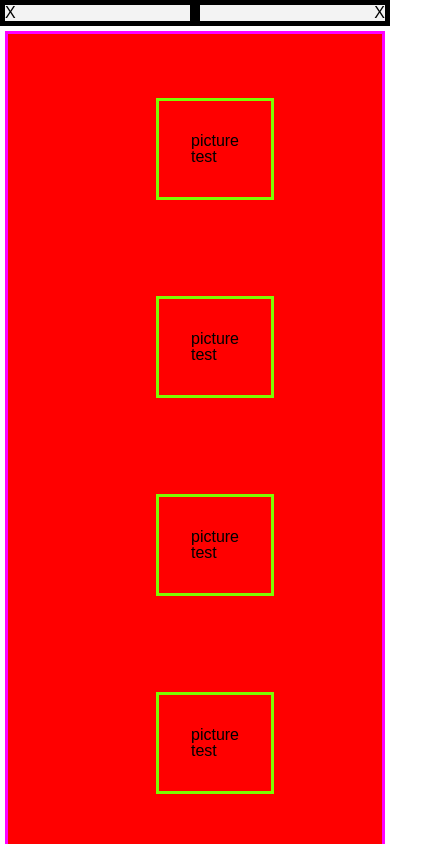
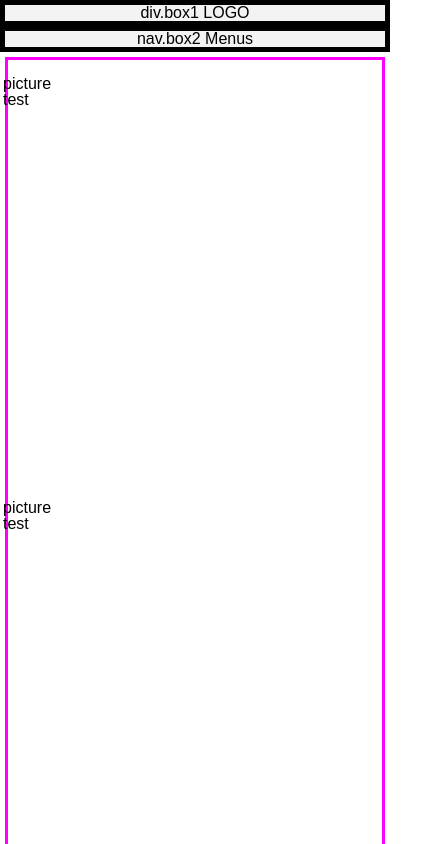
Before and after one commit to Leafsicle/octodex, a website: page public/index.html in a window 390 px wide. Shown: the top 844 px of the page, 427 px wide, since content can reach past the window. Drawn offline with Linux system fonts and the light colour scheme.

Commit message:
better polishing css. defined parameters

```diff
--- a/public/index.html
+++ b/public/index.html
@@ -10,9 +10,9 @@
 
 <body class="container">
   <header class="top">
-    <div class="box1">X
+    <div class="box1">div.box1 LOGO
     </div>
-    <nav class="box2">X
+    <nav class="box2">nav.box2 Menus
     </nav>
   </header>
   <section class="box3">
@@ -32,11 +32,15 @@
     </ul>
   </section>
   <footer class="bottom">
-    <nav class="box4">
+    <nav class="box4">this will be a list
+      <ul>
+        <li>item 1</li>
+        <li>item 1</li>
+      </ul>
     </nav>
-    <div class="box5">
+    <div class="box5">this is a LOGO
     </div>
-    <div class="box6">
+    <div class="box6">© 2013 – 2018 GitHub, Inc. All rights reserved.
     </div>
   </footer>
 </body>
--- a/public/screen.css
+++ b/public/screen.css
@@ -32,21 +32,39 @@ ul {
   display: flex;
   flex-flow: wrap row;
   justify-content: center;
-}
+} //
 li {
   list-style: none;
   padding: 2rem;
   margin: 3rem;
-  border: 3px solid lawngreen;
+  border: 2px solid #f3f3f3;
 }
-@media (max-width: 500px){
-header div {
-  display: block;
+.octocat li {
+  width: 424px;
+  height: 424px;
 }
-header nav {
-  display: block;
+footer {
+  display: flex;
 }
-section {
-  background-color: red;
-  margin: 5px;
+nav.box4 {
+  display: flex;
+  justify-content: flex-start;
+  flex-wrap: nowrap;
 }
+@media (max-width: 500px) {
+  section {
+    //background-color: red;
+    margin: 5px;
+  }
+  header {
+    flex-direction: column;
+  }
+  div.box1 {
+    display: flex;
+    justify-content: center;
+  }
+  nav.box2 {
+    display: flex;
+    justify-content: space-evenly;
+  }
+}
```
